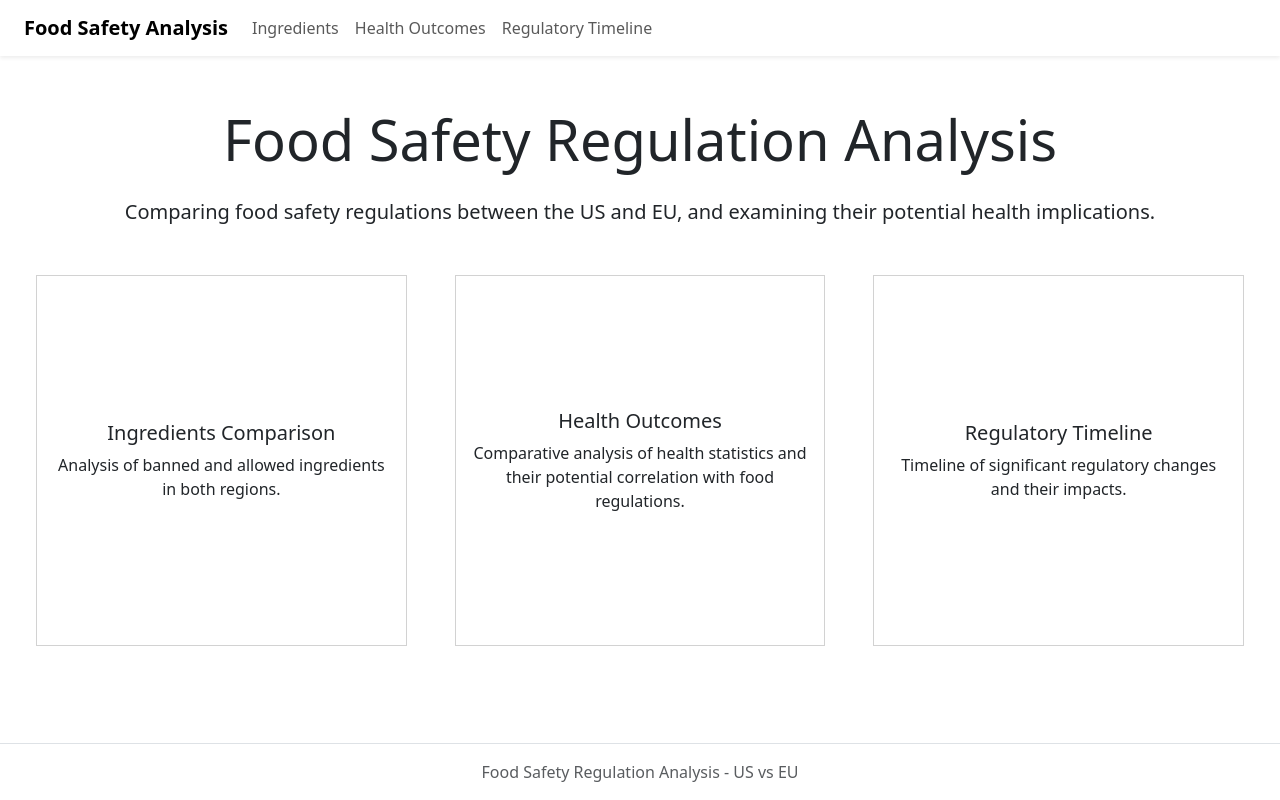
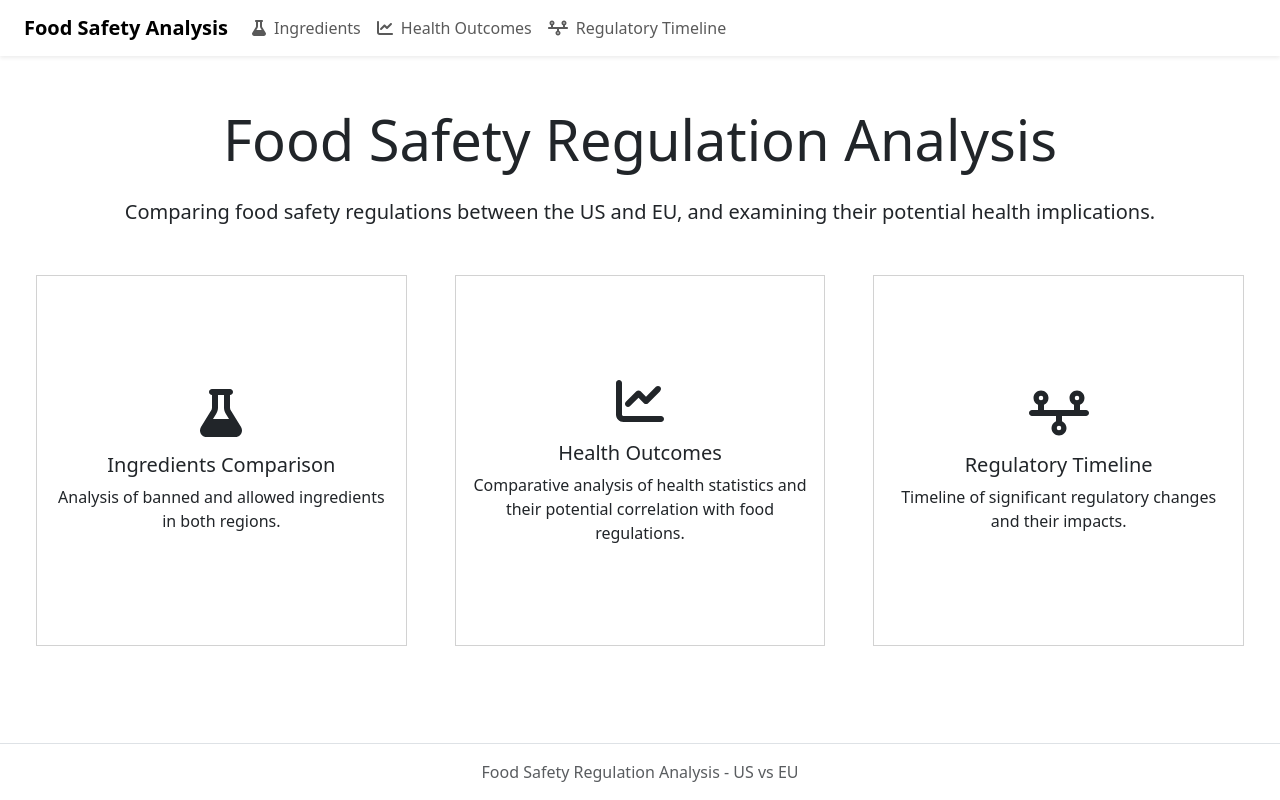
Before and after one commit to gsinghjay/is219-data-visualization, a React (Vite) app: page / in a window 1280 px wide. Built offline with nearby package versions, Linux system fonts and the light colour scheme.

Commit message:
feat: add Font Awesome icons to navigation and cards

```diff
--- a/package.json
+++ b/package.json
@@ -13,6 +13,10 @@
     "coverage": "vitest run --coverage"
   },
   "dependencies": {
+    "@fortawesome/fontawesome-svg-core": "^6.7.2",
+    "@fortawesome/free-regular-svg-icons": "^6.7.2",
+    "@fortawesome/free-solid-svg-icons": "^6.7.2",
+    "@fortawesome/react-fontawesome": "^0.2.2",
     "@popperjs/core": "^2.11.8",
     "bootstrap": "^5.3.3",
     "papaparse": "^5.5.2",
--- a/src/App.jsx
+++ b/src/App.jsx
@@ -1,4 +1,6 @@
 import { BrowserRouter as Router, Routes, Route, Navigate } from 'react-router-dom';
+import { FontAwesomeIcon } from '@fortawesome/react-fontawesome';
+import { faFlask, faChartLine, faTimeline } from '@fortawesome/free-solid-svg-icons';
 import Layout from './components/Layout';
 
 // Placeholder components - we'll implement these next
@@ -13,6 +15,7 @@ const Home = () => (
         <div className="col-md-4 px-4">
           <div className="card rounded-0 h-100" style={{ aspectRatio: '1/1' }}>
             <div className="card-body d-flex flex-column align-items-center justify-content-center">
+              <FontAwesomeIcon icon={faFlask} className="fa-3x mb-3" />
               <h5 className="card-title">Ingredients Comparison</h5>
               <p className="card-text text-center">
                 Analysis of banned and allowed ingredients in both regions.
@@ -23,6 +26,7 @@ const Home = () => (
         <div className="col-md-4 px-4">
           <div className="card rounded-0 h-100" style={{ aspectRatio: '1/1' }}>
             <div className="card-body d-flex flex-column align-items-center justify-content-center">
+              <FontAwesomeIcon icon={faChartLine} className="fa-3x mb-3" />
               <h5 className="card-title">Health Outcomes</h5>
               <p className="card-text text-center">
                 Comparative analysis of health statistics and their potential correlation with food regulations.
@@ -33,6 +37,7 @@ const Home = () => (
         <div className="col-md-4 px-4">
           <div className="card rounded-0 h-100" style={{ aspectRatio: '1/1' }}>
             <div className="card-body d-flex flex-column align-items-center justify-content-center">
+              <FontAwesomeIcon icon={faTimeline} className="fa-3x mb-3" />
               <h5 className="card-title">Regulatory Timeline</h5>
               <p className="card-text text-center">
                 Timeline of significant regulatory changes and their impacts.
--- a/src/components/Navigation.jsx
+++ b/src/components/Navigation.jsx
@@ -1,4 +1,6 @@
 import { NavLink } from 'react-router-dom';
+import { FontAwesomeIcon } from '@fortawesome/react-fontawesome';
+import { faFlask, faChartLine, faTimeline } from '@fortawesome/free-solid-svg-icons';
 
 /**
  * Navigation component providing links to different sections of the application
@@ -31,6 +33,7 @@ const Navigation = () => {
                   `nav-link ${isActive ? 'active' : ''}`
                 }
               >
+                <FontAwesomeIcon icon={faFlask} className="me-2" />
                 Ingredients
               </NavLink>
             </li>
@@ -41,6 +44,7 @@ const Navigation = () => {
                   `nav-link ${isActive ? 'active' : ''}`
                 }
               >
+                <FontAwesomeIcon icon={faChartLine} className="me-2" />
                 Health Outcomes
               </NavLink>
             </li>
@@ -51,6 +55,7 @@ const Navigation = () => {
                   `nav-link ${isActive ? 'active' : ''}`
                 }
               >
+                <FontAwesomeIcon icon={faTimeline} className="me-2" />
                 Regulatory Timeline
               </NavLink>
             </li>
```
Also changed, not shown: 1 other file (tests, documents, lock files or other folders).
